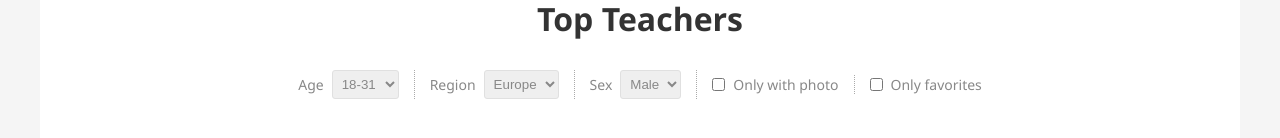
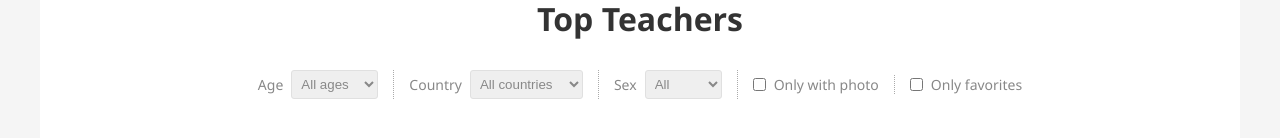
Before and after one commit to pespatr0n/web-2-labs, a React (Vite) app: page / in a window 1280 px wide. Shown: the part 242-380 px from the top of the page. Built offline with nearby package versions, Linux system fonts and the light colour scheme; grey boxes are pictures that could not be loaded.

Commit message:
feat: add task n2 implementation

```diff
--- a/src/App.jsx
+++ b/src/App.jsx
@@ -29,6 +29,23 @@ function Header() {
 }
 
 function Main({ teachers, onSelectTeacher }) {
+    const [country, setCountry] = useState('');
+    const [ageRange, setAgeRange] = useState('');
+    const [gender, setGender] = useState('');
+    const [onlyFavorites, setOnlyFavorites] = useState(false);
+
+    const countries = [...new Set(teachers.map(teacher => teacher.country).filter(Boolean))].sort();
+    const [minAge, maxAge = Infinity] = ageRange.split('-').map(Number);
+    const filteredTeachers = teachers.filter(teacher => {
+        if (country && teacher.country !== country) return false;
+        if (gender && teacher.gender !== gender) return false;
+        if (onlyFavorites && !teacher.favorite) return false;
+        if (ageRange && (!Number.isFinite(teacher.age) || teacher.age < minAge || teacher.age > maxAge)) {
+            return false;
+        }
+        return true;
+    });
+
     return (
     <main>
         <div className="section-separator"></div>
@@ -38,29 +55,39 @@ function Main({ teachers, onSelectTeacher }) {
 
             <form className="filters">
                 <label>Age
-                    <select>
-                        <option>18-31</option>
+                    <select value={ageRange} onChange={event => setAgeRange(event.target.value)}>
+                        <option value="">All ages</option>
+                        <option value="0-17">Under 18</option>
+                        <option value="18-31">18-31</option>
+                        <option value="32-45">32-45</option>
+                        <option value="46-60">46-60</option>
+                        <option value="61">61+</option>
                     </select>
                 </label>
-                <label>Region
-                    <select>
-                        <option>Europe</option>
+                <label>Country
+                    <select value={country} onChange={event => setCountry(event.target.value)}>
+                        <option value="">All countries</option>
+                        {countries.map(country => (
+                            <option key={country} value={country}>{country}</option>
+                        ))}
                     </select>
                 </label>
                 <label>Sex
-                    <select>
-                        <option>Male</option>
+                    <select value={gender} onChange={event => setGender(event.target.value)}>
+                        <option value="">All</option>
+                        <option value="male">Male</option>
+                        <option value="female">Female</option>
                     </select>
                 </label>
                 <label>
                     <input type="checkbox" /> Only with photo
                 </label>
                 <label>
-                    <input type="checkbox" /> Only favorites
+                    <input type="checkbox" checked={onlyFavorites} onChange={event => setOnlyFavorites(event.target.checked)} /> Only favorites
                 </label>
             </form>
 
-            <TeacherList teachers={teachers} onSelectTeacher={onSelectTeacher} />
+            <TeacherList teachers={filteredTeachers} onSelectTeacher={onSelectTeacher} />
         </section>
 
         <div className="section-separator"></div>
```
